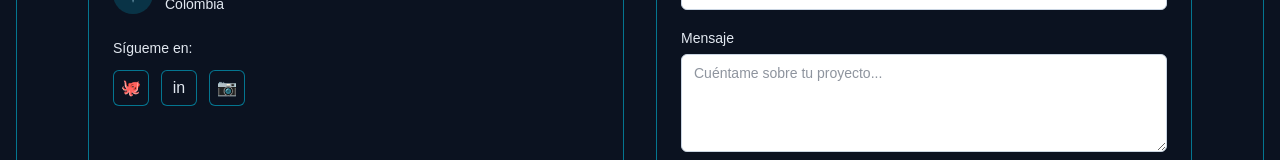
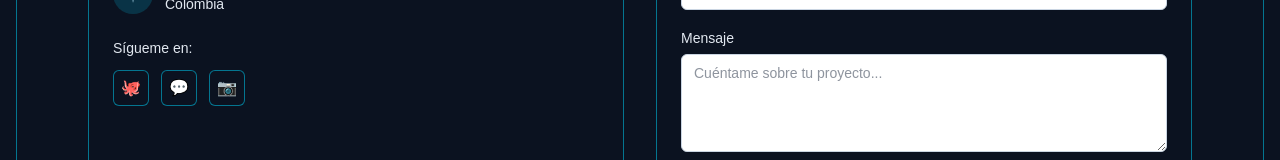
Before and after one commit to 1081271746/proyectofinal, a Next.js app: page / in a window 1280 px wide. Shown: the part 5282-5442 px from the top of the page. Built offline with nearby package versions, Linux system fonts and the light colour scheme.

Commit message:
editando redes de contacto

```diff
--- a/src/app/page.tsx
+++ b/src/app/page.tsx
@@ -502,12 +502,12 @@ export default function Home() {
                   className="h-9 w-9 flex items-center justify-center rounded-md bg-[var(--background)] border border-cyan-500/60 text-[var(--foreground)] hover:text-cyan-400"
                   >🐙</a>
                   <a
-                    href="https://www.linkedin.com/"
+                    href="https://wa.me/573164485328"
                     target="_blank"
                     rel="noopener noreferrer"
-                    aria-label="LinkedIn"
+                    aria-label="WhatsApp"
                   className="h-9 w-9 flex items-center justify-center rounded-md bg-[var(--background)] border border-cyan-500/60 text-[var(--foreground)] hover:text-cyan-400"
-                  >in</a>
+                  >💬</a>
                   <a
                     href="https://www.instagram.com/"
                     target="_blank"
```
